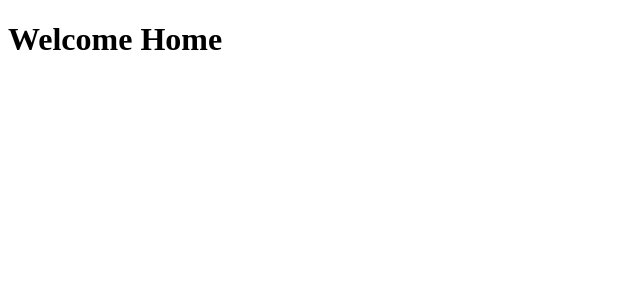
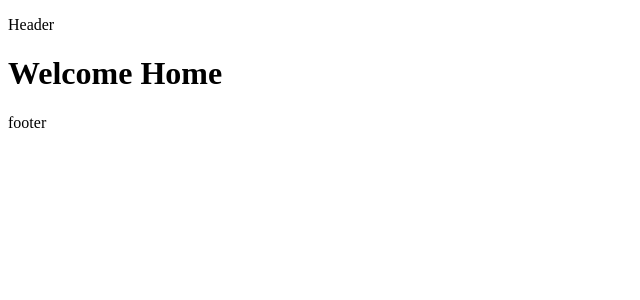
Before and after one commit to sanchitpandeyyy/nextjs-practice, a Next.js app: page / in a window 1280 px wide. Shown: the top 300 px of the page, without its empty margins (0-640 px from the left). Built offline with nearby package versions, Linux system fonts and the light colour scheme.

Commit message:
header and footer in layout

```diff
--- a/src/app/layout.tsx
+++ b/src/app/layout.tsx
@@ -10,7 +10,15 @@ export default function RootLayout({
 }) {
   return (
     <html lang="en">
-      <body>{children}</body>
+      <body>
+        <header>
+          <p>Header</p>
+        </header>
+        {children}
+        <footer>
+          <p>footer</p>
+        </footer>
+        </body>
     </html>
   )
 }
```
